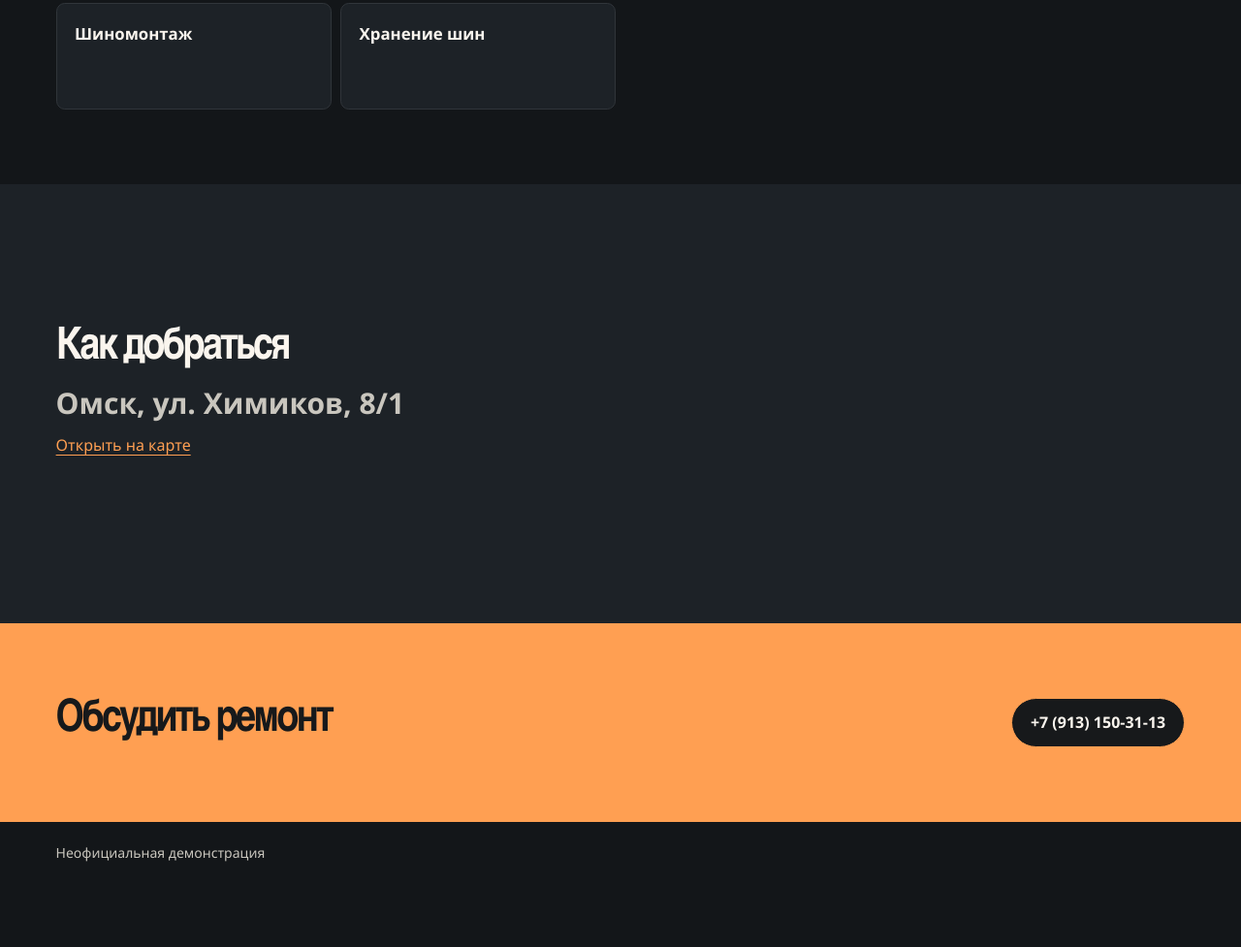
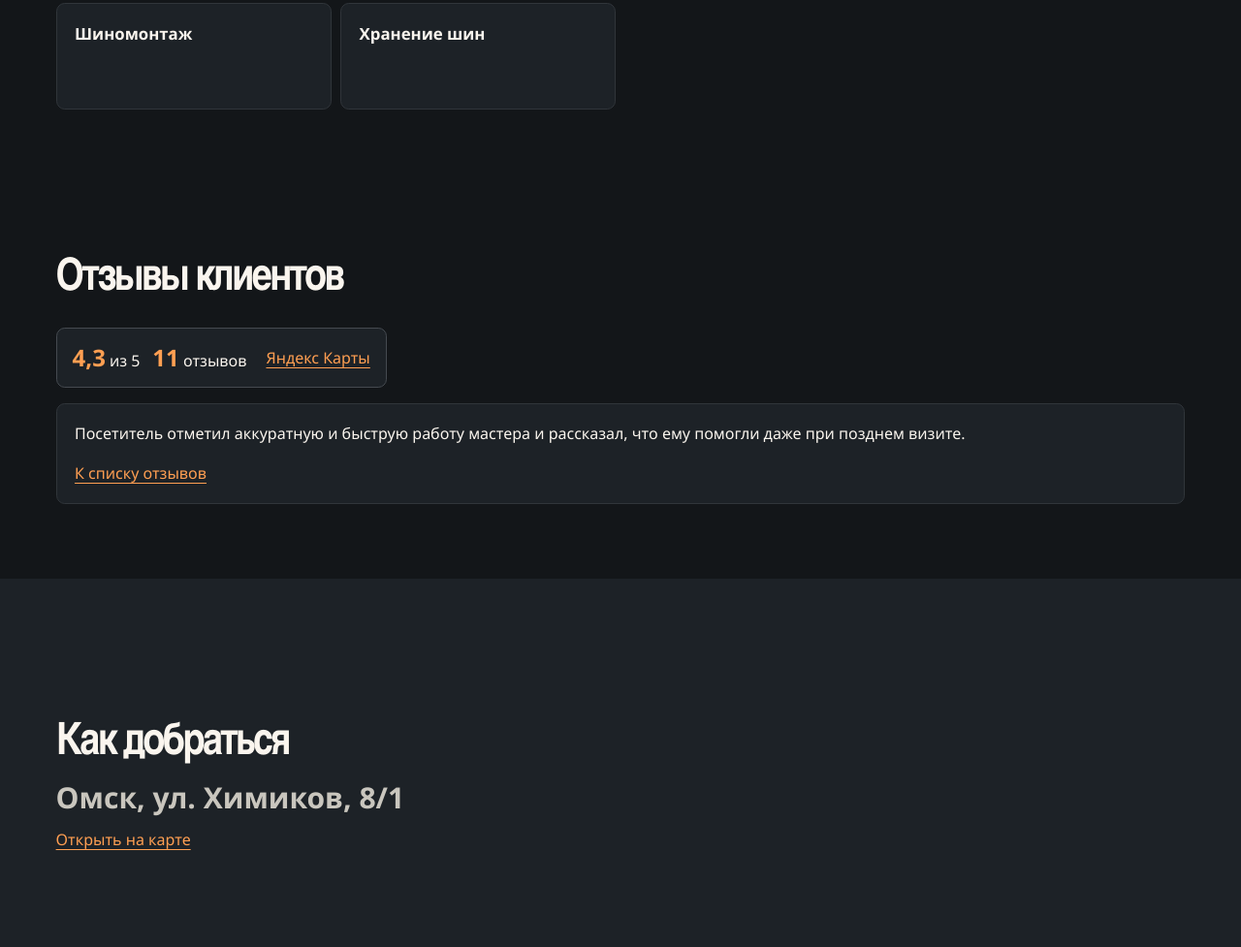
Before and after one commit to Vatsochek/demo-shin-stroy-omsk, a plain HTML site: page index.html in a window 1280 px wide. Shown: the part 960-1937 px from the top of the page at 97% size. Before the commit the page ends 1872 px from the top, so only its background shows below. Drawn offline with Linux system fonts and the light colour scheme.

Commit message:
Add services and linked Yandex reviews

```diff
--- a/index.html
+++ b/index.html
@@ -13,7 +13,7 @@
 <header class="garage-header garage-wrap">
   <a class="garage-brand" href="#main">Шин-Строй</a>
   <nav aria-label="Разделы сайта">
-    <a href="#services">Услуги</a><a href="#visit">Как добраться</a>
+    <a href="#services">Услуги</a><a href="#reviews">Отзывы</a><a href="#visit">Как добраться</a>
   </nav>
 </header>
 <main id="main">
@@ -51,7 +51,18 @@
 
     </div>
   </section>
-
+  <section class="garage-wrap garage-section" id="reviews">
+    <div class="garage-section-intro"><h2>Отзывы клиентов</h2></div>
+    <a class="review-summary" href="https://yandex.com/maps/org/shin_stroy/1689588883/reviews/">
+    <span class="review-summary-values">
+      <span><strong>4,3</strong> из 5</span>
+      <span><strong>11</strong> отзывов</span>
+    </span>
+    <span class="review-summary-source">Яндекс Карты</span>
+  </a>
+    <ul class="garage-review-list">
+    <li><p>Посетитель отметил аккуратную и быструю работу мастера и рассказал, что ему помогли даже при позднем визите.</p><a href="https://yandex.com/maps/org/shin_stroy/1689588883/reviews/">К списку отзывов</a></li></ul>
+  </section>
   <section class="garage-visit" id="visit">
     <div class="garage-wrap garage-section">
       <div class="garage-section-intro">
```
